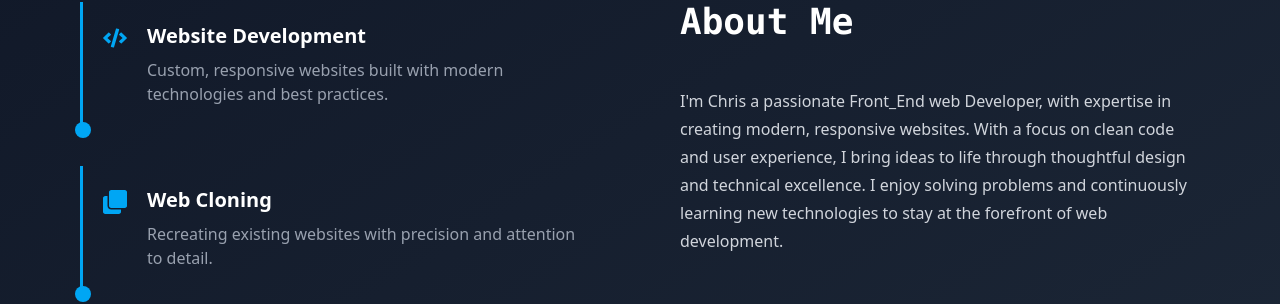
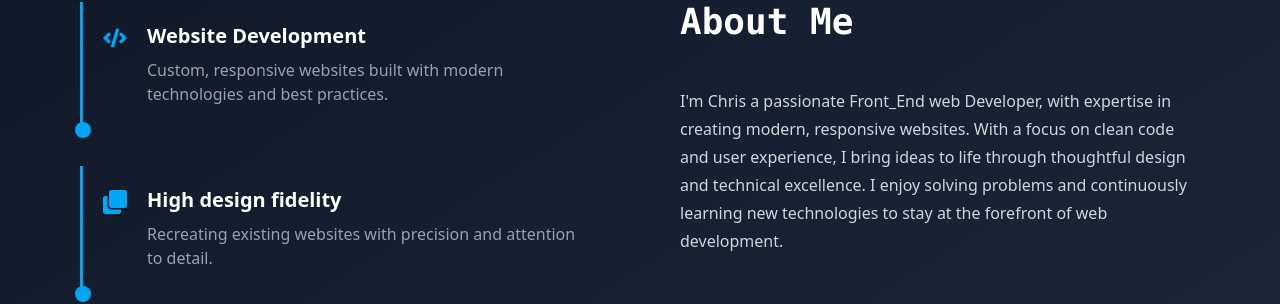
Before and after one commit to Christo-Net/Personal-Portfolio, a React (Vite) app: page / in a window 1280 px wide. Shown: the part 954-1258 px from the top of the page. Built offline with nearby package versions, Linux system fonts and the light colour scheme.

Commit message:
changed web cloning to high design fidelity

```diff
--- a/src/Components/About.jsx
+++ b/src/Components/About.jsx
@@ -33,7 +33,7 @@ const About = () => {
               <FaClone />
             </div>
             <div>
-              <h3 className='text-xl font-bold mb-2'>Web Cloning</h3>
+              <h3 className='text-xl font-bold mb-2'>High design fidelity</h3>
               <p className='text-gray-400'>Recreating existing websites with precision and attention to detail.</p>
             </div>
             <span className='absolute -bottom-3 -left-2 w-4 h-4 bg-sky-500 rounded-full'></span>
--- a/src/Components/Hero.jsx
+++ b/src/Components/Hero.jsx
@@ -11,7 +11,7 @@ const Hero = () => {
   const [typingSpeed, setTypingSpeed] = useState(150);
 
   // Text for the typewriter effect
-  const texts = ['Web Hosting', 'Website Development', 'Superb Web Cloning'];
+  const texts = ['Web Hosting', 'Website Development', 'High design fidelity'];
 
   // Typewriter effect implementation
   useEffect(() => {
```
